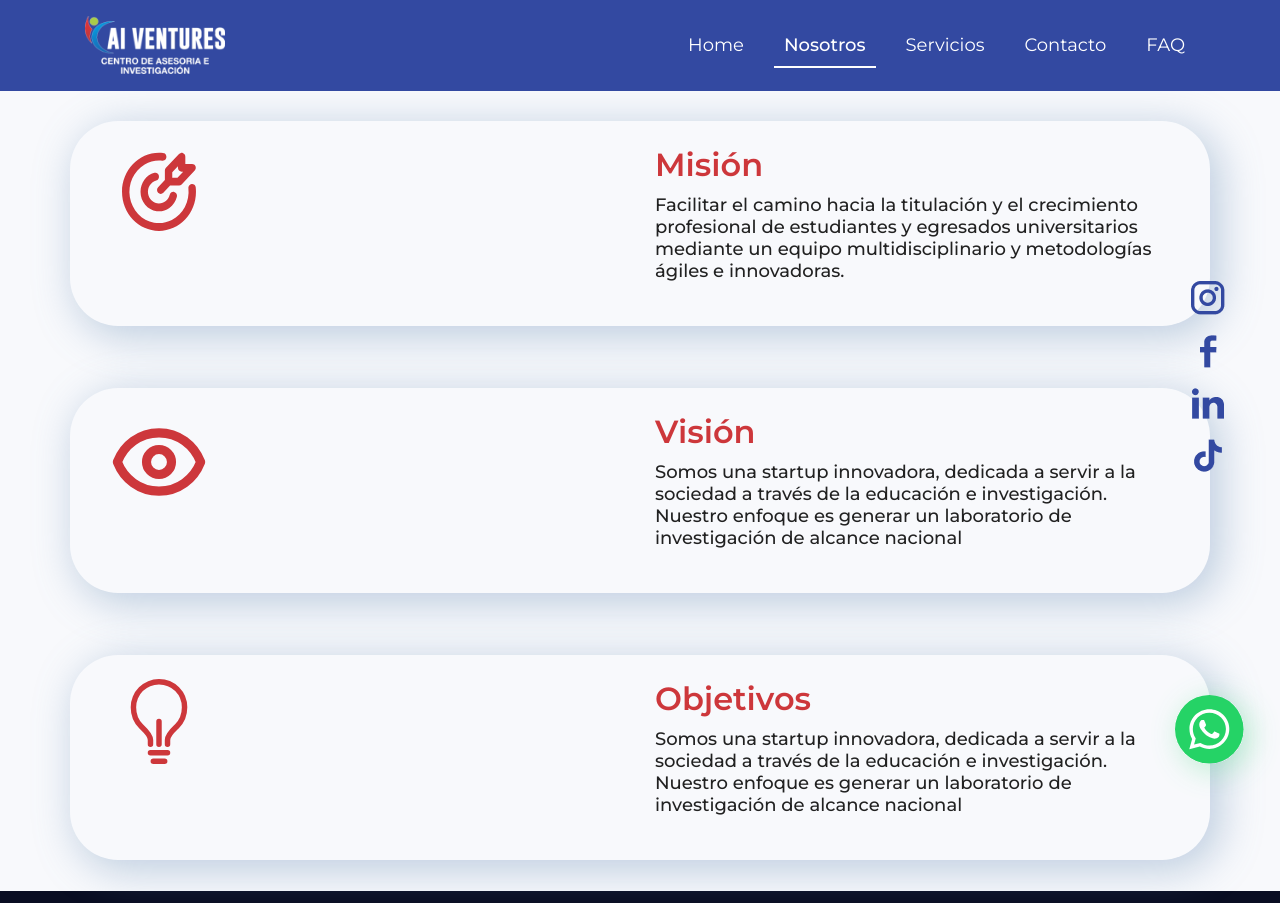
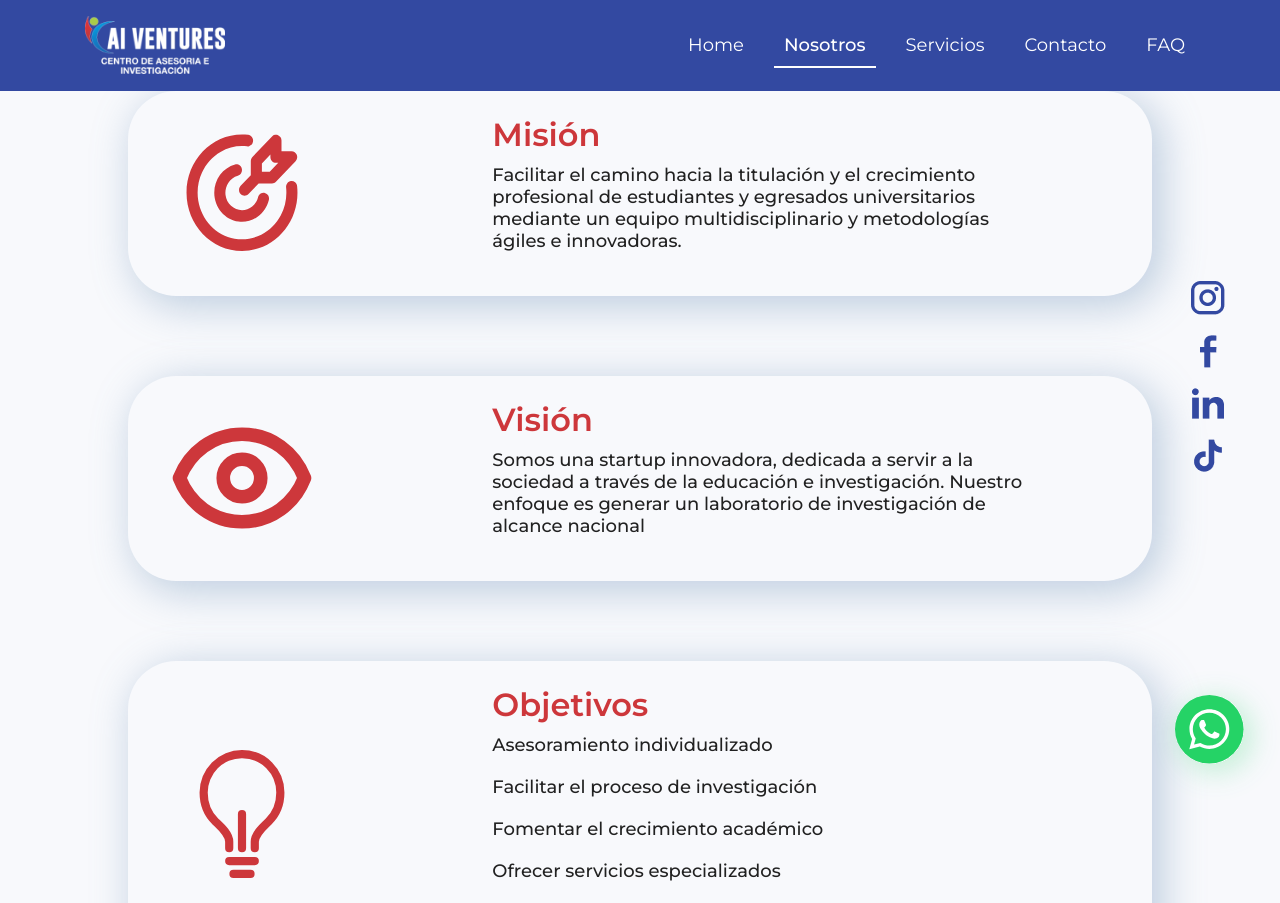
Before and after one commit to justinait/cai-ventures2, a React (Vite) app: page /about in a window 1280 px wide. Shown: the top 903 px of the page. Built offline with nearby package versions, Linux system fonts and the light colour scheme.

Commit message:
nosotros mision vision objetivos

```diff
--- a/src/components/Mision/Mision.css
+++ b/src/components/Mision/Mision.css
@@ -1,18 +1,19 @@
 .misionVision {
     display: flex;
+    align-items: center;
+    justify-content: center;
     flex-direction: column;
-    height: 100vh;
-    justify-content: space-around;
+    gap: 4rem;
 }
 
 .misionContainer {
     padding: 24px;
     box-shadow: 8px 8px 40px 3px rgba(104, 142, 182, 0.40);
     border-radius: 48px;
-}
 
-.containerText {
-    gap: 240px;
+    display: flex;
+    align-items: center;
+    width: 80vw;
 }
 
 .textMision {
@@ -32,3 +33,9 @@
     line-height: normal;
     color: #CD373B;
 }
+
+/* @media (max-width: 768px) {
+    .imgMision {
+        width: 47px;
+    }
+} */
--- a/src/components/Mision/Mision.jsx
+++ b/src/components/Mision/Mision.jsx
@@ -8,32 +8,36 @@ const Mision = () => {
     return (
         <Container className='misionVision'>
             <Row className='misionContainer'>
-                <Col>
-                    <Image fluid src={misionUno} width='100px' />
+                <Col  md={4} sm={3}>
+                    <Image className='imgMision' fluid src={misionUno} width='150px' />
                 </Col>
-                <Col className='containerText'>
+                <Col className='containerText' xl={7} md={8} sm={7}>
                     <h2 className='titleMision'>Misión</h2>
                     <p className='textMision'>Facilitar el camino hacia la titulación y el crecimiento profesional de estudiantes y egresados universitarios mediante un equipo multidisciplinario y metodologías ágiles e innovadoras.</p>
                 </Col>
             </Row>
 
             <Row className='misionContainer'>
-                <Col>
-                    <Image fluid src={misionDos} width='100px' />
+                <Col md={4} sm={3}>
+                    <Image className='imgMision' fluid src={misionDos} width='150px' />
                 </Col>
-                <Col className='containerText'>
+                <Col className='containerText' xl={7} md={8} sm={7}>
                     <h2 className='titleMision'>Visión</h2>
                     <p className='textMision'>Somos una startup innovadora, dedicada a servir a la sociedad a través de la educación e investigación. Nuestro enfoque es generar un laboratorio de investigación de alcance nacional</p>
                 </Col>
             </Row>
 
             <Row className='misionContainer'>
-                <Col>
-                    <Image fluid src={misionTres} width='100px' />
+                <Col  md={4} sm={3}>
+                    <Image className='imgMision' fluid src={misionTres} width='150px' />
                 </Col>
-                <Col className='containerText'>
+                <Col className='containerText' xl={7} md={8} sm={7}>
                     <h2 className='titleMision'>Objetivos</h2>
-                    <p className='textMision'>Somos una startup innovadora, dedicada a servir a la sociedad a través de la educación e investigación. Nuestro enfoque es generar un laboratorio de investigación de alcance nacional</p>
+                    <p className='textMision'> Asesoramiento individualizado </p>
+                    <p className='textMision'> Facilitar el proceso de investigación </p>
+                    <p className='textMision'> Fomentar el crecimiento académico </p>
+                    <p className='textMision'>  Ofrecer servicios especializados </p>
+                    <p className='textMision'>  Promover la investigación de alta calidad </p>
                 </Col>
             </Row>
         </Container>
```
